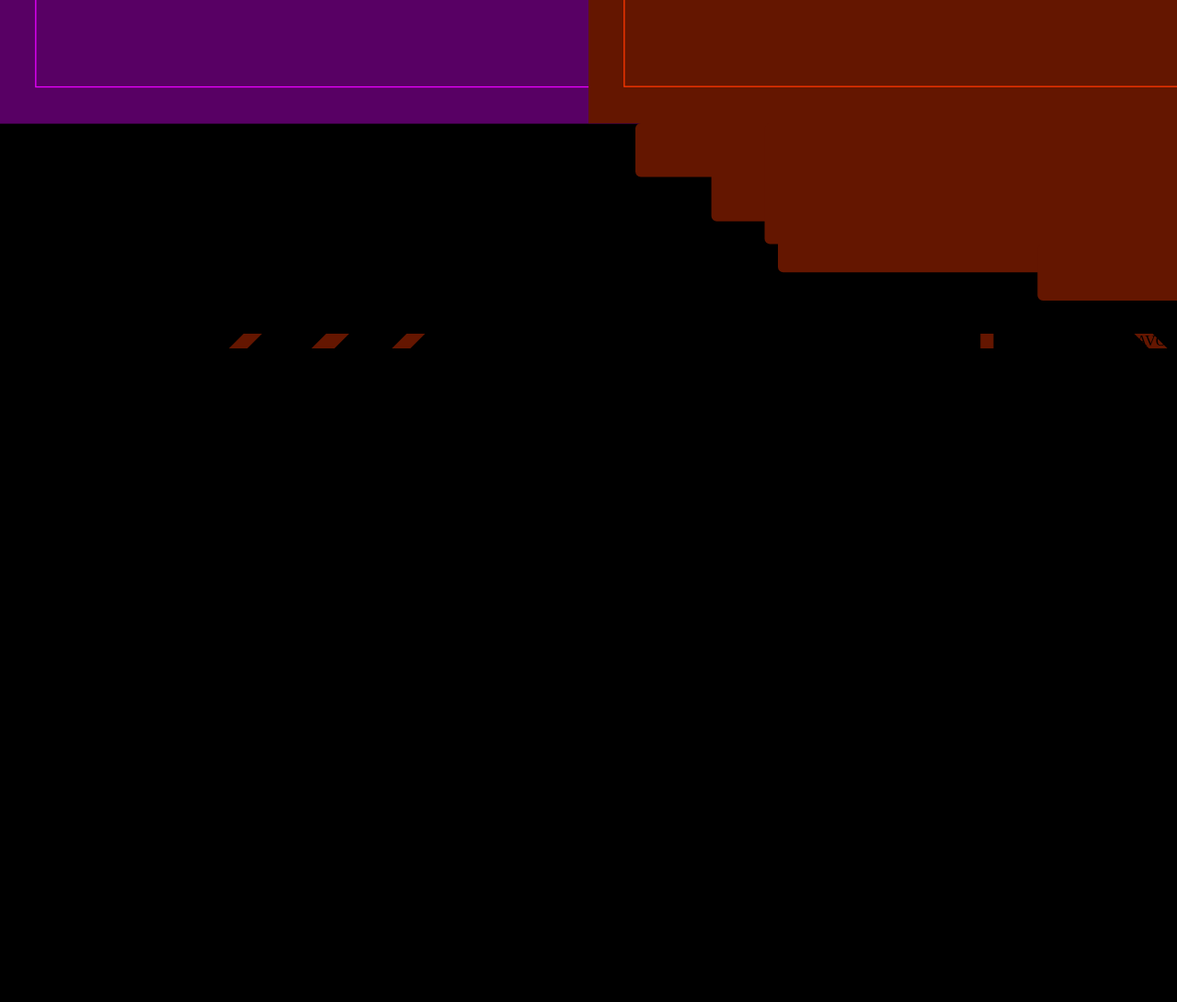
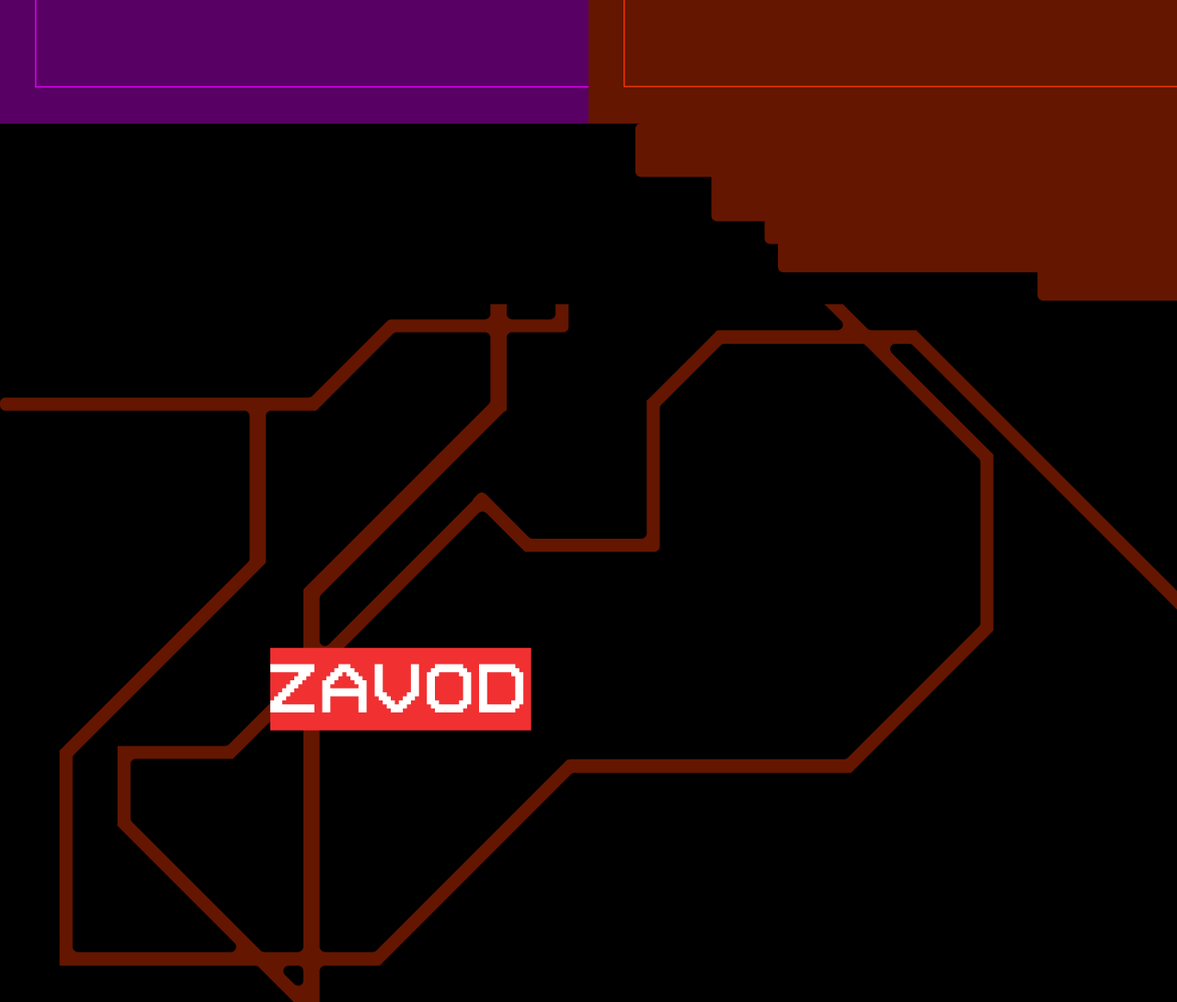
Before and after one commit to theobruhx/misha_ezov, a plain HTML site: page index.html in a window 1280 px wide. Shown: the part 5260-6350 px from the top of the page at 92% size. Before the commit the page ends 5639 px from the top, so only its background shows below. Drawn offline with Linux system fonts and the light colour scheme.

Commit message:
Add files via upload

```diff
--- a/index.html
+++ b/index.html
@@ -162,9 +162,11 @@
 
       <!-- пятая секция -->
        <section class="section5">
+        <img class="stripes_red" src="./img/selection5/stripes_red.svg">
         <div class="designed"> <h5> designed by </h5> </div>
         <div class="misha"> <h6> mishaezhov </h6> </div>
         <div class="zavod_red"> <h1> ZAVOD </h1> </div>
+        <img class="img_starname" src="./img/icon_star.svg">
        </section>
 
     </main>
--- a/stylesheets/layout.css
+++ b/stylesheets/layout.css
@@ -562,14 +562,14 @@ body, html {
 
 .star_img3 {
   position: absolute;
-  top: 120vh;
+  top: 111.5vh;
   left: 1vw;
   z-index: 2;
 }
 
 .aud_3 {
   position: absolute;
-  top: 122.5vh;
+  top: 113.5vh;
   left: 12.5vw;
   color: #EA00FF;
   background-color: #70047F;
@@ -582,23 +582,40 @@ body, html {
 }
 
 .big_3 {
-
+  position: absolute;
+  top: 118vh;
+  left: 2vw;
+  color: #EA00FF;
+  -webkit-text-stroke: 0.4vw #634C00;
+  font-size: 53.30vw;
+  font-family: 'TeletactileLatCyr';
+  font-weight: 570;
+  text-align: center;
+  z-index: 2;
 }
 
 .small_3 {
-
+  position: absolute;
+  top: 106.6vh;
+  left: 30.6vw;
+  color: #A100A6;
+  font-size: 32.46vw;
+  font-family: 'TeletactileLatCyr';
+  font-weight: 570;
+  text-align: center;
+  z-index: 2;
 }
 
 .star_img4 {
   position: absolute;
-  top: 120vh;
+  top: 111.5vh;
   left: 50vw;
   z-index: 2;
 }
 
 .aud_4 {
   position: absolute;
-  top: 122.5vh;
+  top: 113.5vh;
   left: 61.5vw;
   color: #FF3700;
   background-color: #7F2107;
@@ -611,22 +628,82 @@ body, html {
 }
 
 .big_4 {
-
+  position: absolute;
+  top: 118vh;
+  left: 51.9vw;
+  color: #FF3700;
+  -webkit-text-stroke: 0.4vw #634C00;
+  font-size: 53.30vw;
+  font-family: 'TeletactileLatCyr';
+  font-weight: 570;
+  text-align: center;
+  z-index: 2;
 }
 
 .small_4 {
-
+  position: absolute;
+  top: 106.6vh;
+  left: 80.6vw;
+  color: #AF0000;
+  font-size: 32.46vw;
+  font-family: 'TeletactileLatCyr';
+  font-weight: 570;
+  text-align: center;
+  z-index: 2;
 }
 
   .section5 {
-    background-image: url(../img/selection5/stripes_red.svg);
+
     background-size: cover;
     background-position: center;
-    width: 100%;
+    width: 100vw;
+    height: 59.32vw;
     display: flex;
     flex-wrap: wrap;
     align-items: center;
     justify-content: space-between;
-    height: auto;
     overflow: hidden;
   }
+
+  .stripes_red {
+    background-size: cover;
+    background-position: center;
+    width: 100vw;
+    display: flex;
+    flex-wrap: wrap;
+    align-items: center;
+    justify-content: space-between;
+    overflow: hidden;
+    min-height: 20vw;
+    z-index: 1;
+    margin-top: -14vw;
+  }
+
+  .img_starname {
+
+  }
+
+  .designed {
+
+  }
+
+  .misha {
+
+  }
+
+  .zavod_red {
+  position: absolute;
+  display: flex;
+  justify-content: center;
+  align-items: center;
+  font-size: 7vw;
+  top: 45vh;
+  left: 27vw;
+  font-family: 'TeletactileLatCyr';
+  color: white;
+  background-color: #F13032;
+  max-width: 100%;
+  z-index: 3;
+  animation: f1t3 3.5s linear infinite;
+  animation-timeline: auto;
+  }
```
